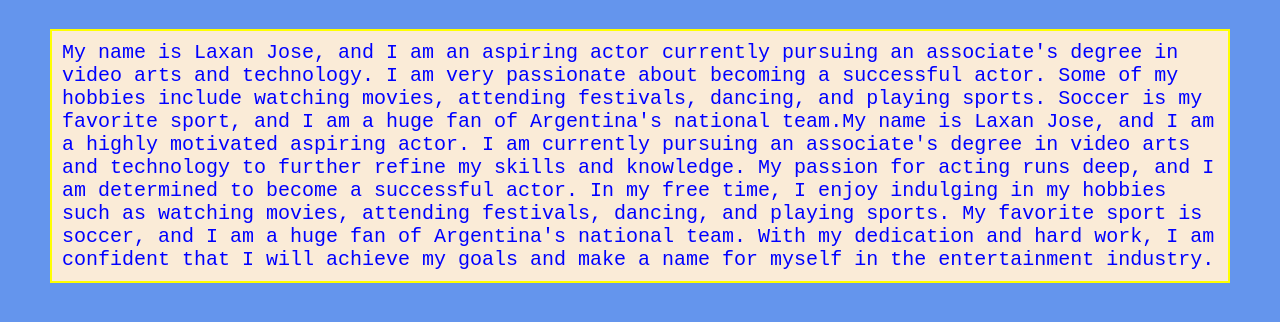
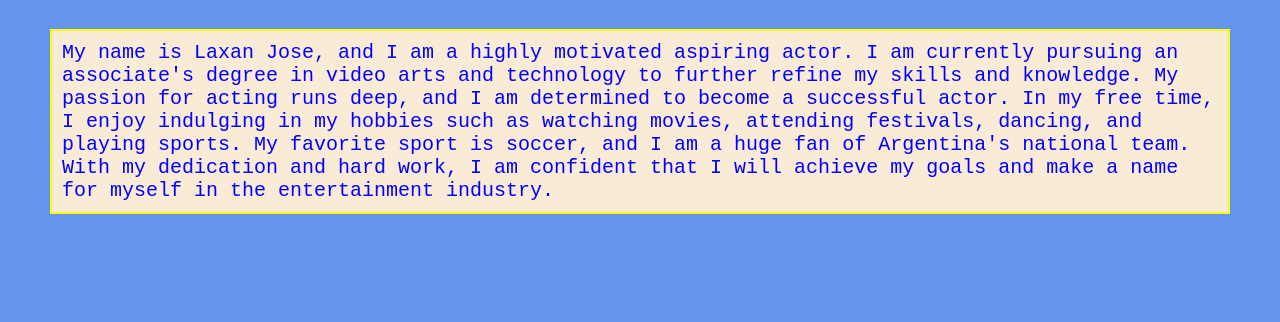
Before and after one commit to Laxan7/LAXANJOSE, a plain HTML site: page aboutme.html in a window 1280 px wide. Shown: the part 136-458 px from the top of the page. Drawn offline with Linux system fonts and the light colour scheme.

Commit message:
Update aboutme.html

```diff
--- a/aboutme.html
+++ b/aboutme.html
@@ -21,7 +21,7 @@
  <button><a href="gallery.html"> GALLERY </a> </button>
 
 <h1>ABOUT ME</h1>
-<p>My name is Laxan Jose, and I am an aspiring actor currently pursuing an associate's degree in video arts and technology. I am very passionate about becoming a successful actor. Some of my hobbies include watching movies, attending festivals, dancing, and playing sports. Soccer is my favorite sport, and I am a huge fan of Argentina's national team.My name is Laxan Jose, and I am a highly motivated aspiring actor. I am currently pursuing an associate's degree in video arts and technology to further refine my skills and knowledge. My passion for acting runs deep, and I am determined to become a successful actor. In my free time, I enjoy indulging in my hobbies such as watching movies, attending festivals, dancing, and playing sports. My favorite sport is soccer, and I am a huge fan of Argentina's national team. With my dedication and hard work, I am confident that I will achieve my goals and make a name for myself in the entertainment industry.
+<p>My name is Laxan Jose, and I am a highly motivated aspiring actor. I am currently pursuing an associate's degree in video arts and technology to further refine my skills and knowledge. My passion for acting runs deep, and I am determined to become a successful actor. In my free time, I enjoy indulging in my hobbies such as watching movies, attending festivals, dancing, and playing sports. My favorite sport is soccer, and I am a huge fan of Argentina's national team. With my dedication and hard work, I am confident that I will achieve my goals and make a name for myself in the entertainment industry.
 </p>
 
 
```
